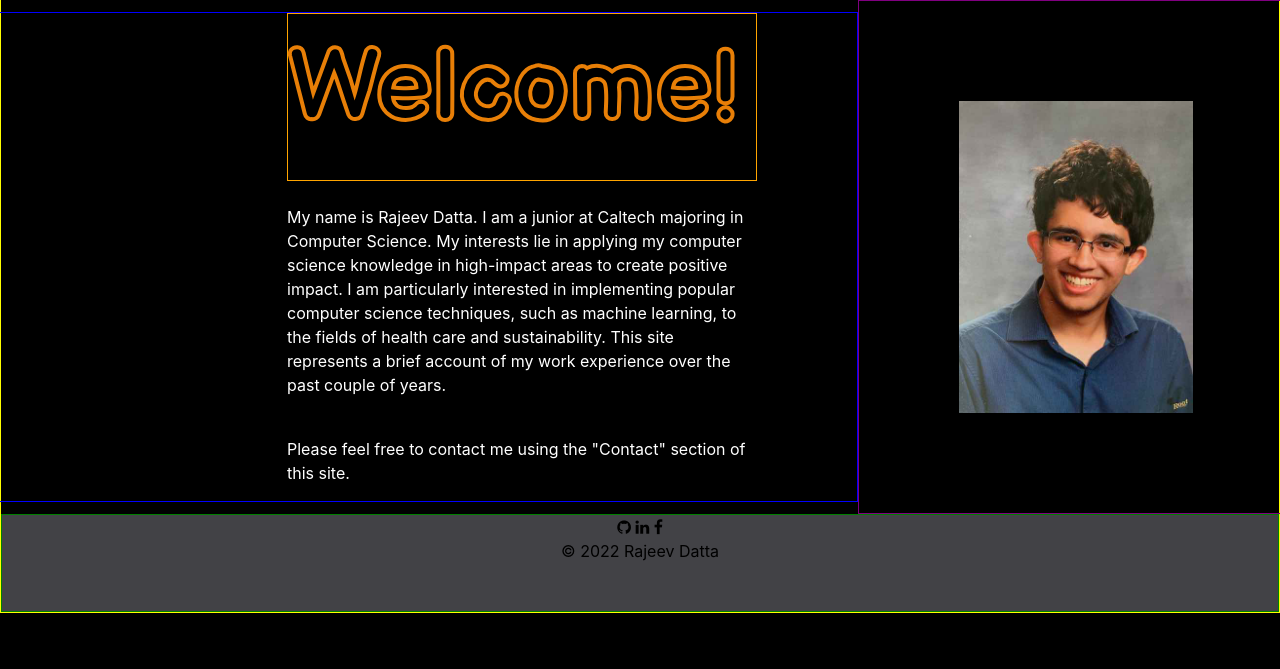
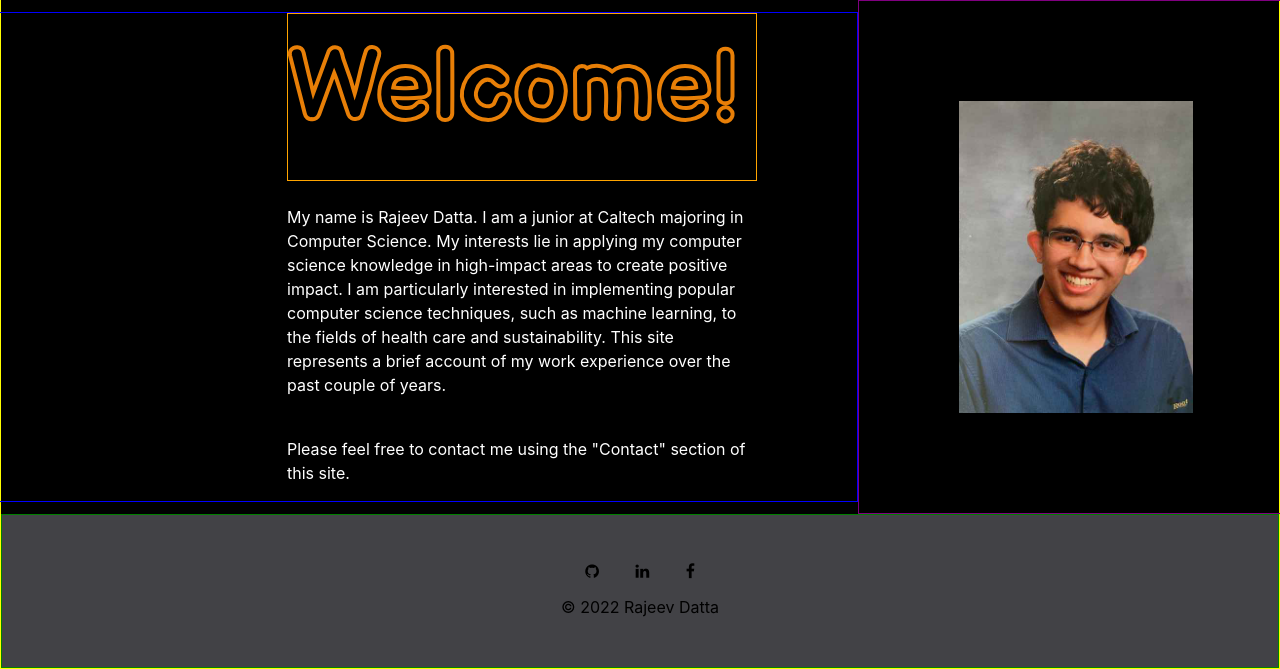
Before and after one commit to rajeev-datta/rajeev-datta.github.io, a Jekyll site: the page index.html, which Jekyll copies as it is, in a window 1280 px wide. Shown: the part 279-948 px from the top of the page. Built offline with Jekyll 4.4.1, drawn with Linux system fonts in a browser that asks for light colours; before the commit the page ends 900 px from its top, so only the background shows below that.

Commit message:
formatting footer

```diff
--- a/contact.html
+++ b/contact.html
@@ -35,9 +35,9 @@
           </div>
         </div>
         <div id="footer">
-          <a href="https://github.com/rajeev-datta"><i class="fa fa-github" style="color:black;"></i></a>
-          <a href="https://www.linkedin.com/in/rajeev-datta-1795ba1b1/"><i class="fa fa-linkedin" style="color:black;"></i></a>
-          <a href="https://www.facebook.com/rajeev.datta.927"><i class="fa fa-facebook-f" style="color:black;"></i></a>
+          <a href="https://github.com/rajeev-datta"><i class="fa fa-github" style="color:black;font-size:96;padding:1em;"></i></a>
+          <a href="https://www.linkedin.com/in/rajeev-datta-1795ba1b1/"><i class="fa fa-linkedin" style="color:black;font-size:96;padding:1em;"></i></a>
+          <a href="https://www.facebook.com/rajeev.datta.927"><i class="fa fa-facebook-f" style="color:black;font-size:96;padding:1em;"></i></a>
           <p>© 2022 Rajeev Datta</p>
         </div>
       </div>
--- a/css/style.css
+++ b/css/style.css
@@ -175,14 +175,10 @@ body {
 #footer{
 	background-color: #424246;
 	color: black;
+        padding-top: 2em;
 	padding-bottom: 2em;
         text-align: center;
         border: 1px solid green;
-}
-
-#footer img {
-	width: 75px;
-	padding: 40px;
 }
 
 /* nav {
--- a/index.html
+++ b/index.html
@@ -56,9 +56,9 @@
       </div>
 
       <div id="footer">
-          <a href="https://github.com/rajeev-datta"><i class="fa fa-github" style="color:black;"></i></a>
-          <a href="https://www.linkedin.com/in/rajeev-datta-1795ba1b1/"><i class="fa fa-linkedin" style="color:black;"></i></a>
-          <a href="https://www.facebook.com/rajeev.datta.927"><i class="fa fa-facebook-f" style="color:black;"></i></a>
+          <a href="https://github.com/rajeev-datta"><i class="fa fa-github" style="color:black;font-size:96;padding:1em;"></i></a>
+          <a href="https://www.linkedin.com/in/rajeev-datta-1795ba1b1/"><i class="fa fa-linkedin" style="color:black;font-size:96;padding:1em;"></i></a>
+          <a href="https://www.facebook.com/rajeev.datta.927"><i class="fa fa-facebook-f" style="color:black;font-size:96;padding:1em;"></i></a>
         <p>© 2022 Rajeev Datta</p>
       </div>
     </div>
--- a/projects.html
+++ b/projects.html
@@ -87,9 +87,9 @@
           </div>
         </div>
         <div id="footer">
-          <a href="https://github.com/rajeev-datta"><i class="fa fa-github" style="color:black;"></i></a>
-          <a href="https://www.linkedin.com/in/rajeev-datta-1795ba1b1/"><i class="fa fa-linkedin" style="color:black;"></i></a>
-          <a href="https://www.facebook.com/rajeev.datta.927"><i class="fa fa-facebook-f" style="color:black;"></i></a>
+          <a href="https://github.com/rajeev-datta"><i class="fa fa-github" style="color:black;font-size:96;padding:1em;"></i></a>
+          <a href="https://www.linkedin.com/in/rajeev-datta-1795ba1b1/"><i class="fa fa-linkedin" style="color:black;font-size:96;padding:1em;"></i></a>
+          <a href="https://www.facebook.com/rajeev.datta.927"><i class="fa fa-facebook-f" style="color:black;font-size:96;padding:1em;"></i></a>
           <p>© 2022 Rajeev Datta</p>
         </div>
       </div>
--- a/resume.html
+++ b/resume.html
@@ -38,9 +38,9 @@
           <iframe src="images/Sep_2022_Resume.pdf" style="width: 100%; max-width: 9in; height: calc(11/8.5*100vw - 30px); max-height: 11.5in; display: block; margin: auto" frameborder="0" scrolling="auto"></iframe>
         </div>
         <div id="footer">
-          <a href="https://github.com/rajeev-datta"><i class="fa fa-github" style="color:black;"></i></a>
-          <a href="https://www.linkedin.com/in/rajeev-datta-1795ba1b1/"><i class="fa fa-linkedin" style="color:black;"></i></a>
-          <a href="https://www.facebook.com/rajeev.datta.927"><i class="fa fa-facebook-f" style="color:black;"></i></a>
+          <a href="https://github.com/rajeev-datta"><i class="fa fa-github" style="color:black;font-size:96;padding:1em;"></i></a>
+          <a href="https://www.linkedin.com/in/rajeev-datta-1795ba1b1/"><i class="fa fa-linkedin" style="color:black;font-size:96;padding:1em;"></i></a>
+          <a href="https://www.facebook.com/rajeev.datta.927"><i class="fa fa-facebook-f" style="color:black;font-size:96;padding:1em;"></i></a>
           <p>© 2022 Rajeev Datta</p>
         </div>
       </div>
```
